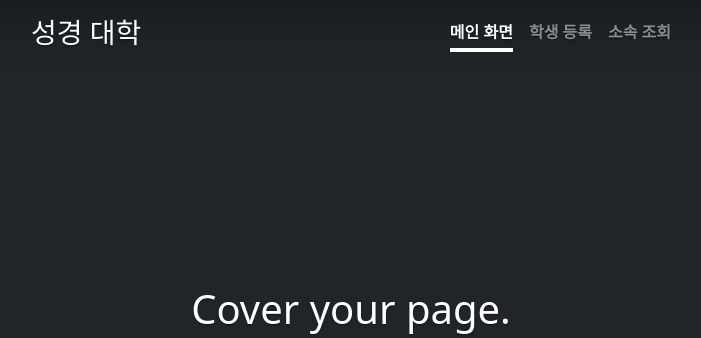
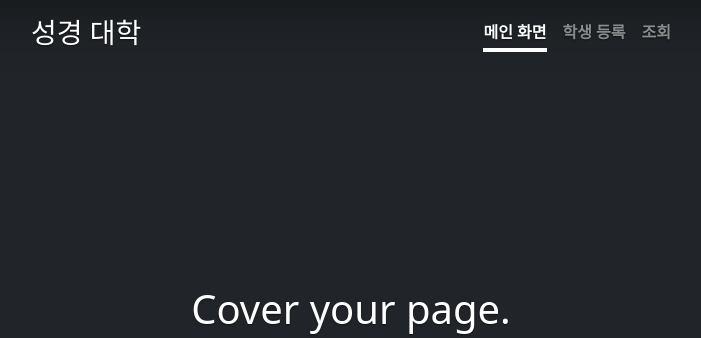
Before and after one commit to lambrosopos/bible-school-web-app, a Django app: page / in a window 1280 px wide. Shown: the top 338 px of the page, without its empty margins (289-990 px from the left). Run offline with Django 3.2, Linux system fonts and the light colour scheme; some libraries are stand-ins or nearby versions.

Commit message:
소속 조회 -> 조회

```diff
--- a/bible_school/templates/pages/index.html
+++ b/bible_school/templates/pages/index.html
@@ -3,7 +3,7 @@
 {% block active_navlink %}
 <a class="nav-link active" aria-current="page" href="{% url 'main_page' %}">메인 화면</a>
 <a class="nav-link" href="{% url 'create_student_form' %}">학생 등록</a>
-<a class="nav-link" href="{% url 'lookup_page' %}">소속 조회</a>
+<a class="nav-link" href="{% url 'lookup_page' %}">조회</a>
 {% endblock %}
 
 {% block main_body %}
--- a/bible_school/templates/pages/lookup.html
+++ b/bible_school/templates/pages/lookup.html
@@ -4,7 +4,7 @@
 <a class="nav-link" href="{% url 'main_page' %}">메인 화면</a>
 <a class="nav-link" href="{% url 'create_student_form' %}">학생 등록</a>
 <a class="nav-link active" aria-current="page" href="{% url 'lookup_page'
-  %}">소속 조회</a>
+  %}">조회</a>
 {% endblock %}
 
 {% block main_body %}
--- a/bible_school/templates/student/student_form.html
+++ b/bible_school/templates/student/student_form.html
@@ -5,7 +5,7 @@
 <a class="nav-link" href="{% url 'main_page' %}">메인 화면</a>
 <a class="nav-link active" aria-current="page" href="{% url
   'create_student_form' %}">학생 등록</a>
-<a class="nav-link" href="{% url 'lookup_page' %}">소속 조회</a>
+<a class="nav-link" href="{% url 'lookup_page' %}">조회</a>
 {% endblock %}
 
 {% block main_body %}
```
